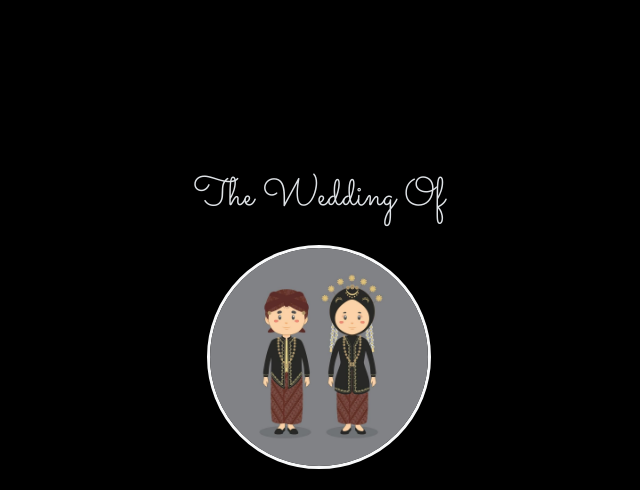
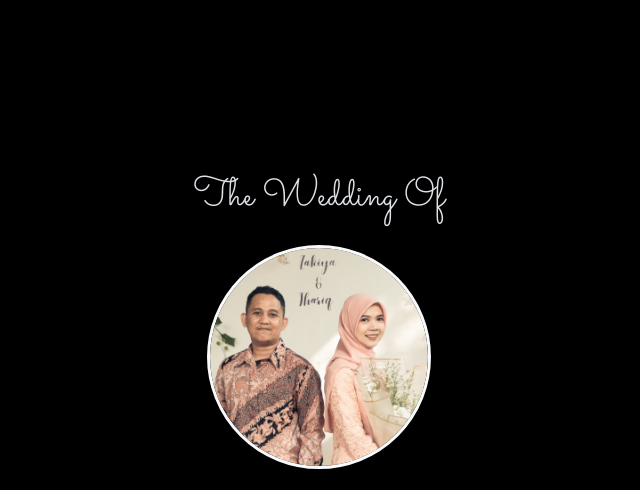
Before and after one commit to Mynzuw/TestUndangan, a website with bundled scripts: page index.html in a window 1280 px wide. Shown: the top 490 px of the page, without its empty margins (321-961 px from the left). Built offline with nearby package versions, Linux system fonts and the light colour scheme.

Commit message:
Update index.html

```diff
--- a/index.html
+++ b/index.html
@@ -118,7 +118,7 @@
 
                 <div class="py-4">
                     <div class="img-crop border border-3 border-light shadow mx-auto">
-                        <img src="./assets/images/bg.jpeg" alt="bg" onclick="util.modal(this)">
+                        <img src="./assets/images/bg.jpg" alt="bg" onclick="util.modal(this)">
                     </div>
                 </div>
 
@@ -564,7 +564,7 @@
                 <h1 class="font-esthetic mb-4" style="font-size: 2.5rem;">The Wedding Of</h1>
 
                 <div class="img-crop border border-3 border-light shadow mb-4 mx-auto">
-                    <img src="./assets/images/bg.jpeg" alt="background">
+                    <img src="./assets/images/bg.jpg" alt="background">
                 </div>
 
                 <h1 class="font-esthetic my-4" style="font-size: 2.5rem;">Thariq &amp; Zakiya</h1>
```
